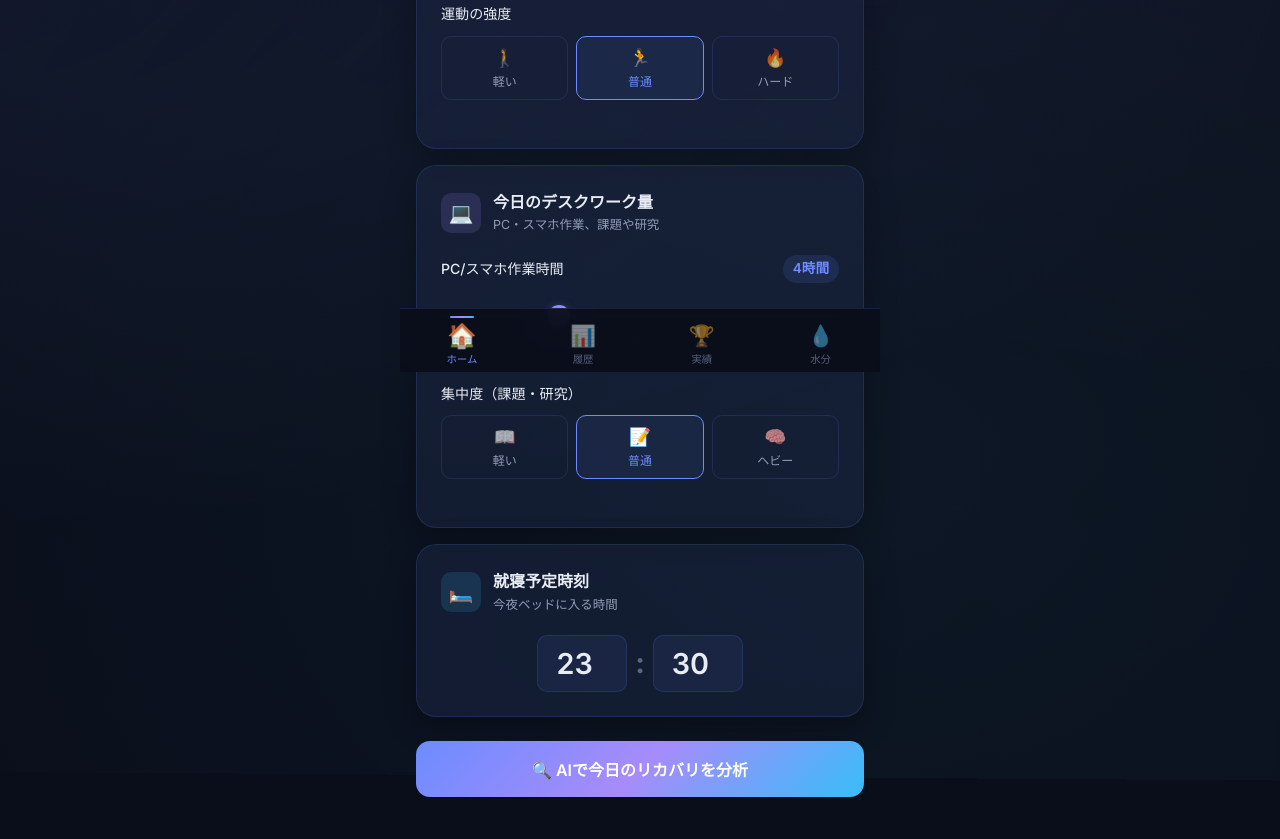
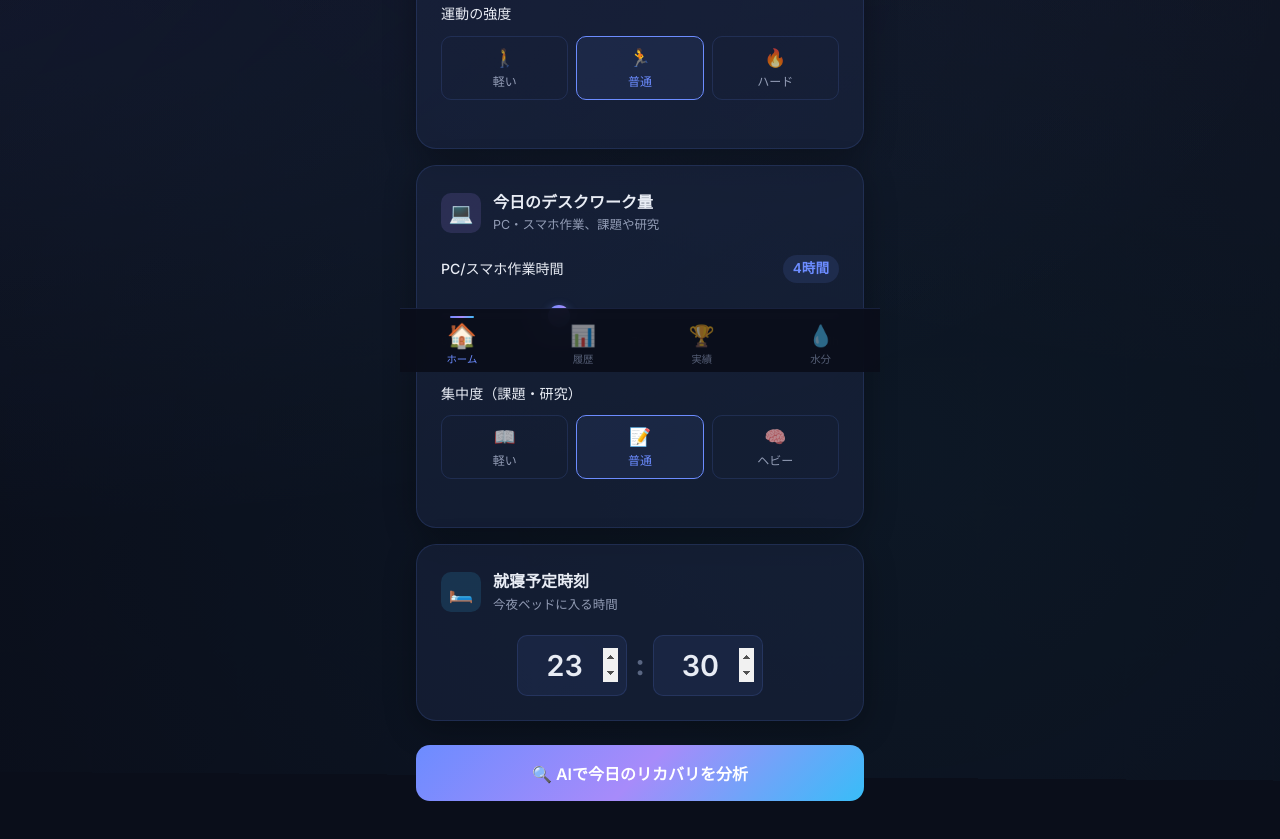
Before and after one commit to koshi0417/ai-conditioning-app, a plain HTML site: page index.html in a window 1280 px wide. Shown: the part 428-1267 px from the top of the page. Drawn offline with Linux system fonts and the light colour scheme.

Commit message:
fix: 就寝時刻入力の数字とスピナー矢印の重なりを修正

```diff
--- a/styles.css
+++ b/styles.css
@@ -291,10 +291,17 @@ input[type="range"]::-webkit-slider-thumb:hover {
   font-size: 1.8rem;
   font-weight: 600;
   text-align: center;
-  padding: 10px 16px;
-  width: 90px;
+  padding: 12px 8px 12px 16px;
+  width: 110px;
   outline: none;
   transition: var(--transition);
+  -moz-appearance: textfield;
+}
+
+.time-input::-webkit-inner-spin-button,
+.time-input::-webkit-outer-spin-button {
+  opacity: 1;
+  margin-left: 8px;
 }
 
 .time-input:focus {
```
